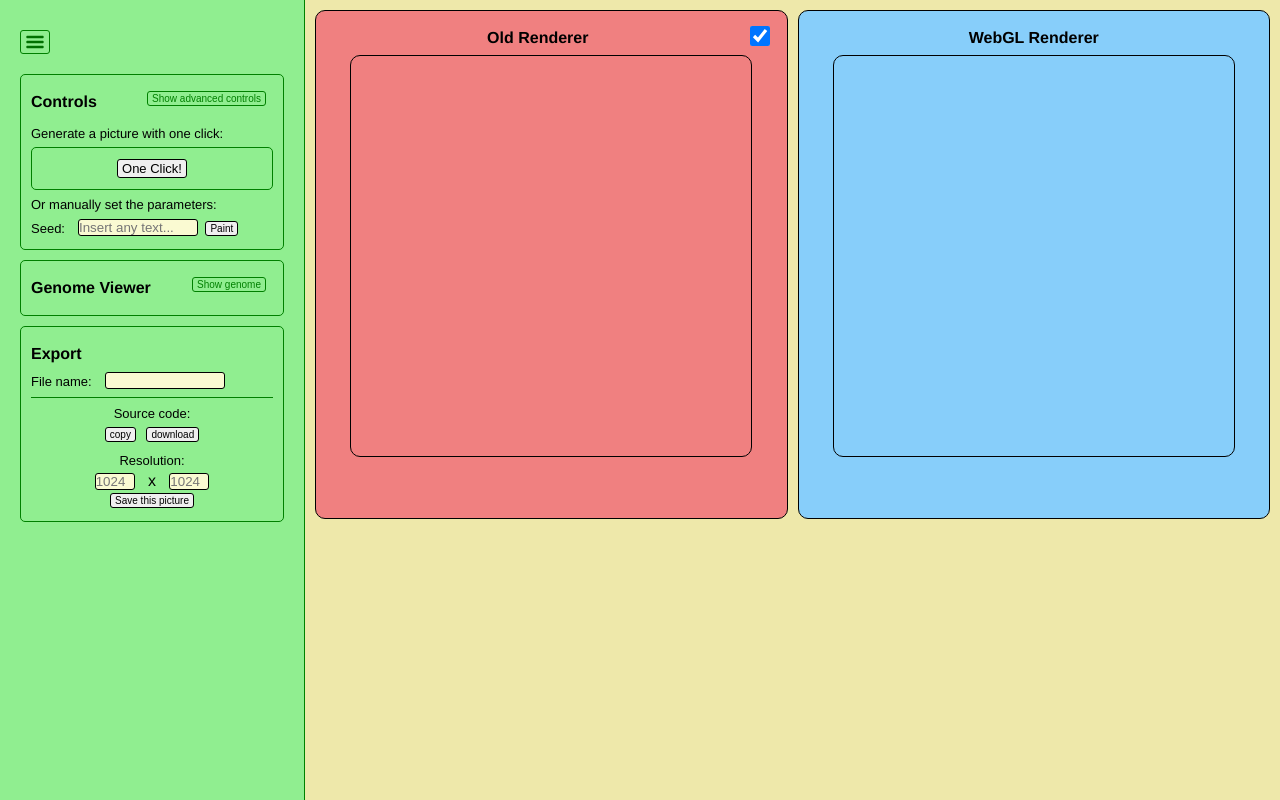
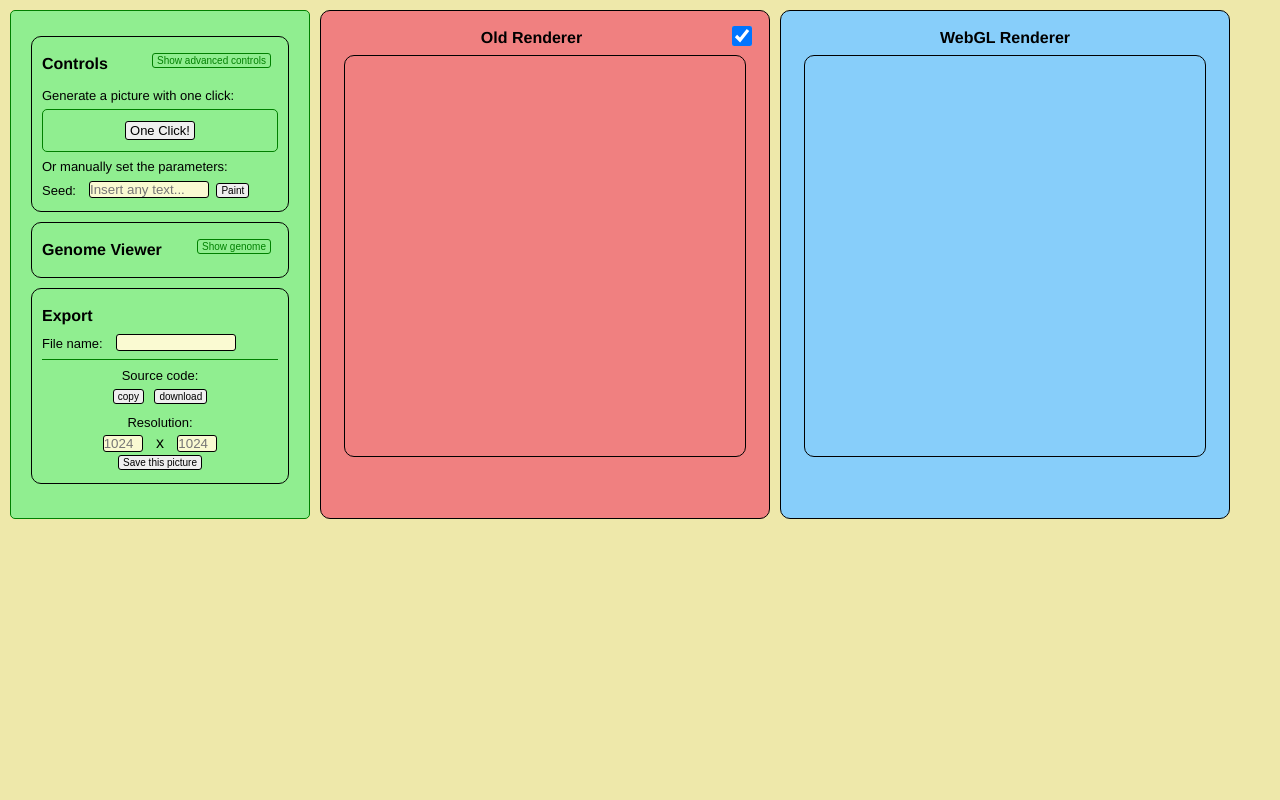
Before and after one commit to slaimon/webgl-random-art-demo, a plain HTML site: page index.html in a window 1280 px wide. Drawn offline with Linux system fonts and the light colour scheme.

Commit message:
Remove sidebar toggle

```diff
--- a/base.css
+++ b/base.css
@@ -59,15 +59,12 @@ fieldset {
 }
 
 .sidebar {
-    width: 305px;
-    height: 100%;
-    position: fixed;
-    top: 0;
-    left: 0;
-    overflow-y: scroll;
+    width: fit-content;
+    min-width: 300px;
     padding: 15px 10px;
     background-color: lightgreen;
-    border-right: 1px solid green;
+    border: 1px solid green;
+    border-radius: 5px;
 
     display: flex;
     flex-direction: column;
@@ -125,15 +122,23 @@ fieldset {
     margin: 0;
 }
 
+@media (min-width:1136px) {
+    .header {
+        display: flex;
+        flex-direction: row;
+    }
+}
+
+@media (max-width:1136px) {
+    .header {
+        display: flex;
+        flex-direction: column;
+    }
+}
+
+
 .mainpage {
-    left: 0;
-    top: 0;
-    margin-left: 305px;
-    overflow-y: scroll;
     padding: 10px;
-
-    display: grid;
-    text-align: center;
     grid-template-columns: 1fr 1fr;
     grid-template-rows: auto;
     gap: 10px;
@@ -153,6 +158,11 @@ fieldset {
     margin: 16px 0;
 }
 
+.renderer {
+    text-align: center;
+    width: fit-content;
+    min-width: 450px;
+}
 #oldRendererToggle {
     width: 1.5em;
     height: 1.5em;
--- a/index.html
+++ b/index.html
@@ -7,13 +7,8 @@
     <title>( demo )</title>
 </head>
 <body id="document">
-    <div class="header">
+    <div class="header mainpage">
         <div id="sidebar" class="sidebar">
-            <div class="panelControlArea" style="display: flex; align-items: center; margin: 10px;">
-                <button id="sidebarToggle" title="Toggle the sidebar">
-                    <img class="icon" src="./res/hamburger.svg"></img>
-                </button>
-            </div>
             <div id="sidebarContent">
                 <div class="panel" name="Control Panel">
                     <div class="panelControlArea">
@@ -86,8 +81,7 @@
                 </div>
             </div>
         </div>
-        <div class="mainpage" name="page content" id="pageContent">
-            <div name="old renderer" class="panel" style="background-color:lightcoral;">
+            <div name="old renderer" class="panel renderer" style="background-color:lightcoral;">
                 <div class="panelControlArea">
                     <input type="checkbox" id="oldRendererToggle" checked autocomplete="off" title="Turn off the old renderer">
                 </div>
@@ -95,12 +89,11 @@
                 <canvas id="oldCanvas" width="400" height="400"></canvas>
                 <p id="oldCanvasPerformance" class="canvasCaption">&nbsp</p>
             </div>
-            <div name="new renderer" class="panel" style="background-color: lightskyblue;">
+            <div name="new renderer" class="panel renderer" style="background-color: lightskyblue;">
                 <h2>WebGL Renderer</h2>
                 <canvas id="webglCanvas" width="400" height="400"></canvas>
                 <p id="webglCanvasPerformance" class="canvasCaption">&nbsp</p>
             </div>
-        </div>
     </div>
 </body>
 <script type="module">
@@ -135,30 +128,6 @@
         document.getElementById(toggleId).addEventListener("click", displayToggle(toggleId, elementId));
     }
 
-    let sidebarContent = document.getElementById("sidebarContent");
-    let sidebar = document.getElementById("sidebar");
-    let pageContent = document.getElementById("pageContent");
-    function hideSidebar() {
-        sidebarContent.style.display = "none";
-        sidebar.style.width = "fit-content";
-        pageContent.style.marginLeft = "77.5px"
-    }
-    function showSidebar() {
-        sidebarContent.style.display = "flex";
-        sidebarContent.style.flexDirection = "column";
-        sidebar.style.width = "305px";
-        pageContent.style.marginLeft = "305px";
-    }
-    function toggleSidebar() {
-        if(sidebarContent.style.display === "none") {
-            showSidebar();
-        }
-        else {
-            hideSidebar();
-        }
-    }
-    document.getElementById("sidebarToggle").addEventListener("click",toggleSidebar);
-
     createToggle("genomeToggle", "genomeListingBox");
     createToggle("advancedToggle", "advancedControls");
 </script>
```
